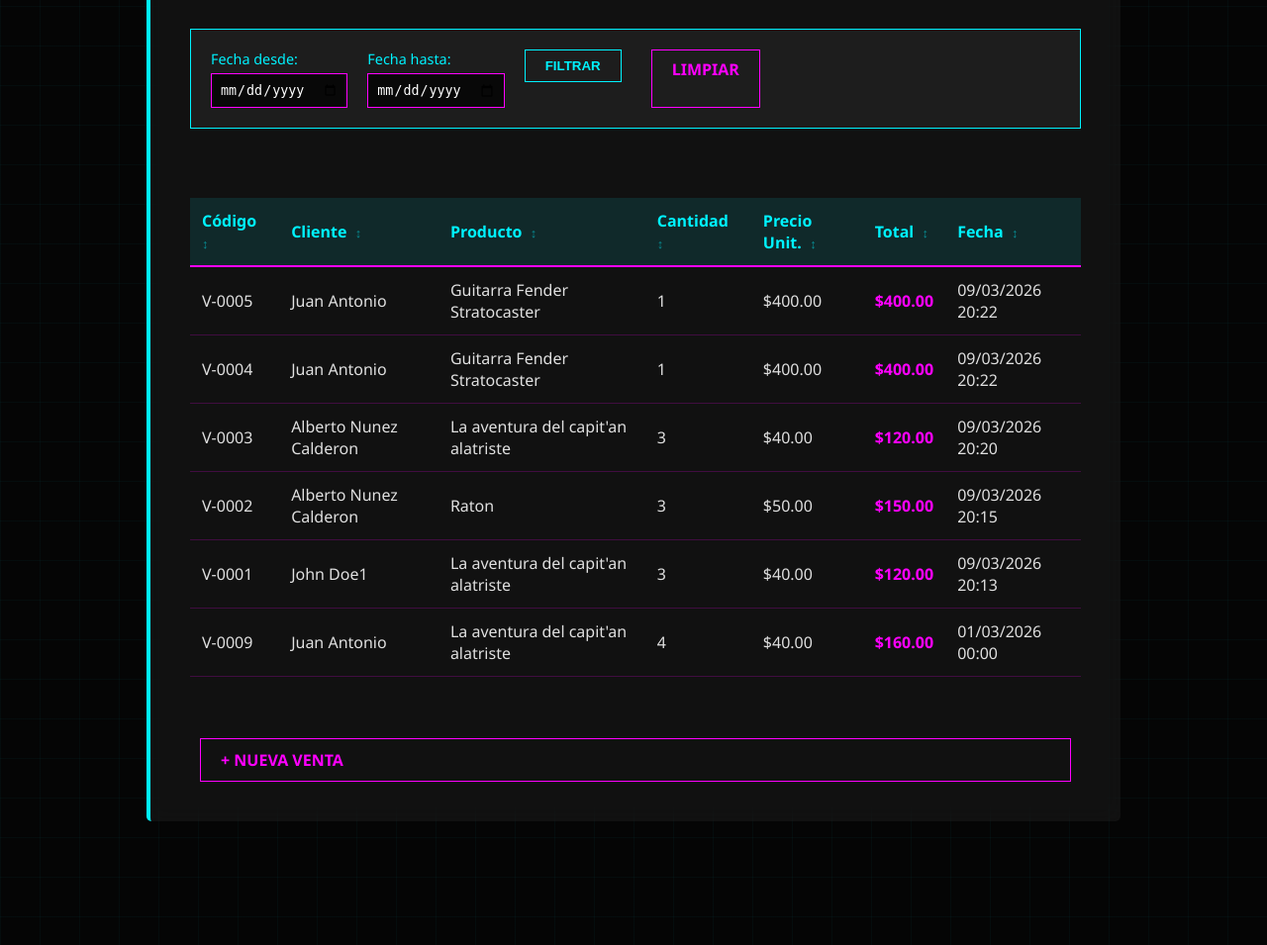
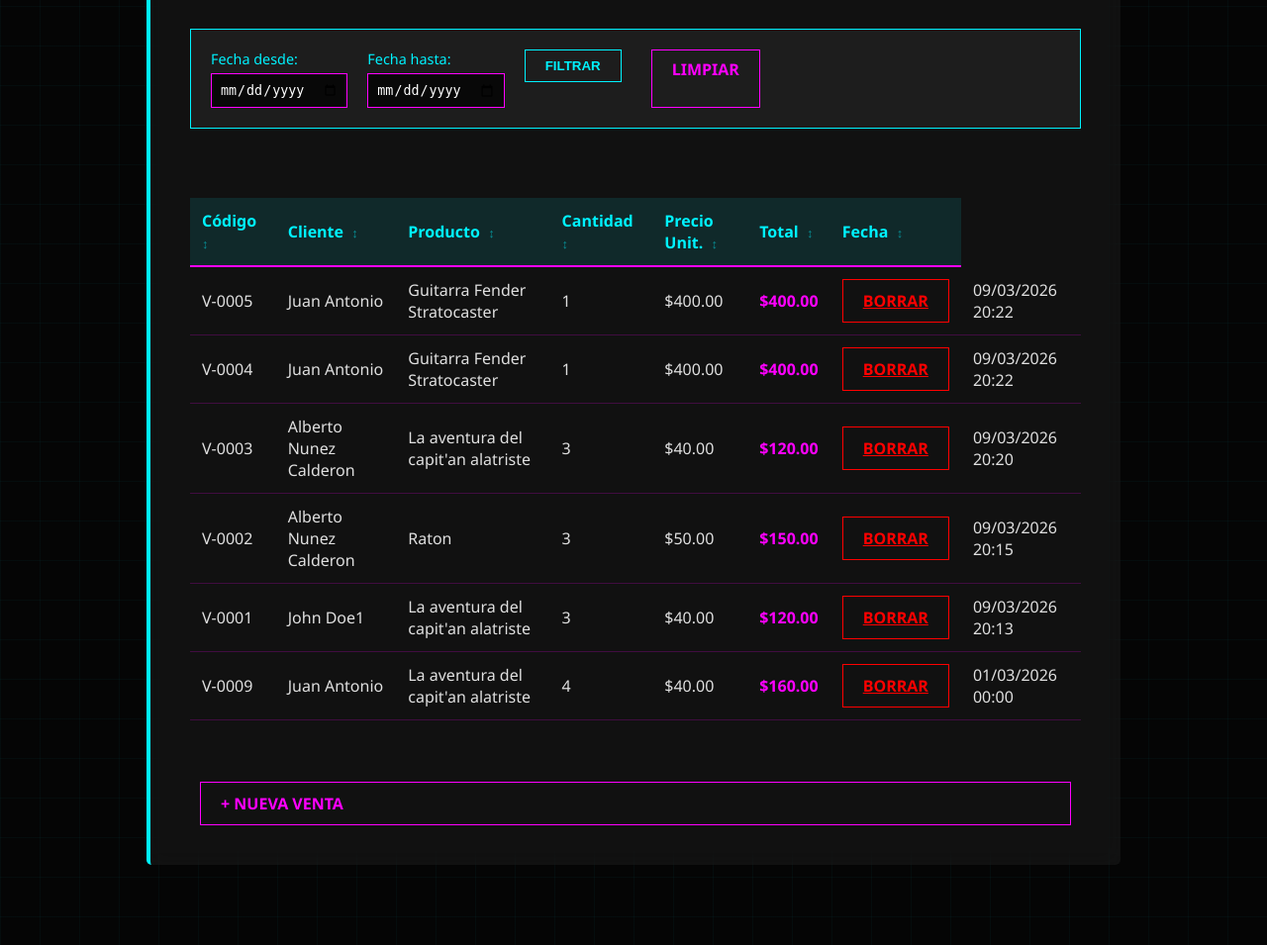
Before and after one commit to ANnthomgamer/Django-IAW, a Django app: page /ventas/ in a window 1280 px wide. Shown: the part 474-1429 px from the top of the page at 99% size. Run offline with Django 5.2, Linux system fonts and the light colour scheme; data comes from the database, SQL or seed files in the repository; both versions use the stored data as it was after the commit.

Commit message:
Añadido botón de borrar venta

```diff
--- a/www/proyecto/apps/ventas/views.py
+++ b/www/proyecto/apps/ventas/views.py
@@ -1,4 +1,4 @@
-from django.shortcuts import render, redirect
+from django.shortcuts import render, redirect, get_object_or_404
 from django.utils import timezone
 from django.http import HttpResponse
 from django.template import Template, Context
@@ -105,5 +105,16 @@ def ventas_alta_views(request):
     return render(request, 'ventas/alta.html', datos)
 
 
+# return HttpResponse(documento)
 
-# return HttpResponse(documento)
+
+def ventas_borrar_views(request):
+    """
+    Borra una venta específica según su ID.
+    """
+    venta_id = request.GET.get('id')
+    if venta_id:
+        venta = get_object_or_404(Venta, id=venta_id)
+        venta.delete()
+
+    return redirect('ventas_url')  # Redirige a la lista de ventas
--- a/www/proyecto/proyecto/templates/ventas/index.html
+++ b/www/proyecto/proyecto/templates/ventas/index.html
@@ -56,6 +56,7 @@
                 <td>{{ venta.cantidad }}</td>
                 <td>${{ venta.precio_producto }}</td>
                 <td class="total-venta">${{ venta.total }}</td>
+                <td><a href="{% url 'ventas_borrar' %}?id={{ venta.id }}" class="neon-btn-red" onclick="return confirm('¿Seguro que quieres borrar esta venta?');">Borrar</a></td>
                 <td>{{ venta.fecha|date:"d/m/Y H:i" }}</td>
             </tr>
             {% endfor %}
--- a/www/proyecto/proyecto/urls.py
+++ b/www/proyecto/proyecto/urls.py
@@ -17,7 +17,7 @@ Including another URLconf
 from django.contrib import admin
 from django.urls import path
 from apps.inicio.views import saludo, easter_egg
-from apps.ventas.views import ventas_views, ventas_alta_views
+from apps.ventas.views import ventas_views, ventas_alta_views, ventas_borrar_views
 from apps.productos.views import productos_views, productos_alta_views, productos_modificar_views
 from apps.secciones.views import secciones_views, secciones_alta_views, secciones_modificar_views
 from apps.usuarios.views import usuarios_views, usuarios_alta_views, usuarios_modificar_views
@@ -37,6 +37,7 @@ urlpatterns = [
 
     path('ventas/', ventas_views, name='ventas_url'),
     path('ventas/alta', ventas_alta_views, name='ventas_alta'),
+    path('ventas/borrar', ventas_borrar_views, name='ventas_borrar'),
 
     path('usuarios/', usuarios_views, name='usuarios_url'),
     path('usuarios/alta', usuarios_alta_views, name='usuarios_alta'),
--- a/www/proyecto/static/css/style.css
+++ b/www/proyecto/static/css/style.css
@@ -202,3 +202,23 @@ select option {
     border-color: var(--neon-cyan);
     box-shadow: 0 0 10px var(--neon-cyan);
 }
+
+
+.neon-btn-red {
+    background: transparent;
+    border: 1px solid red; /* color base */
+    color: red;
+    padding: 10px 20px;
+    cursor: pointer;
+    text-transform: uppercase;
+    font-weight: bold;
+    transition: 0.3s;
+    display: inline-block;
+    text-align: center;
+}
+
+.neon-btn-red:hover {
+    background: red;
+    color: white;
+    box-shadow: 0 0 15px red;
+}
```
Also changed, not shown: www/proyecto/db.sqlite3.
